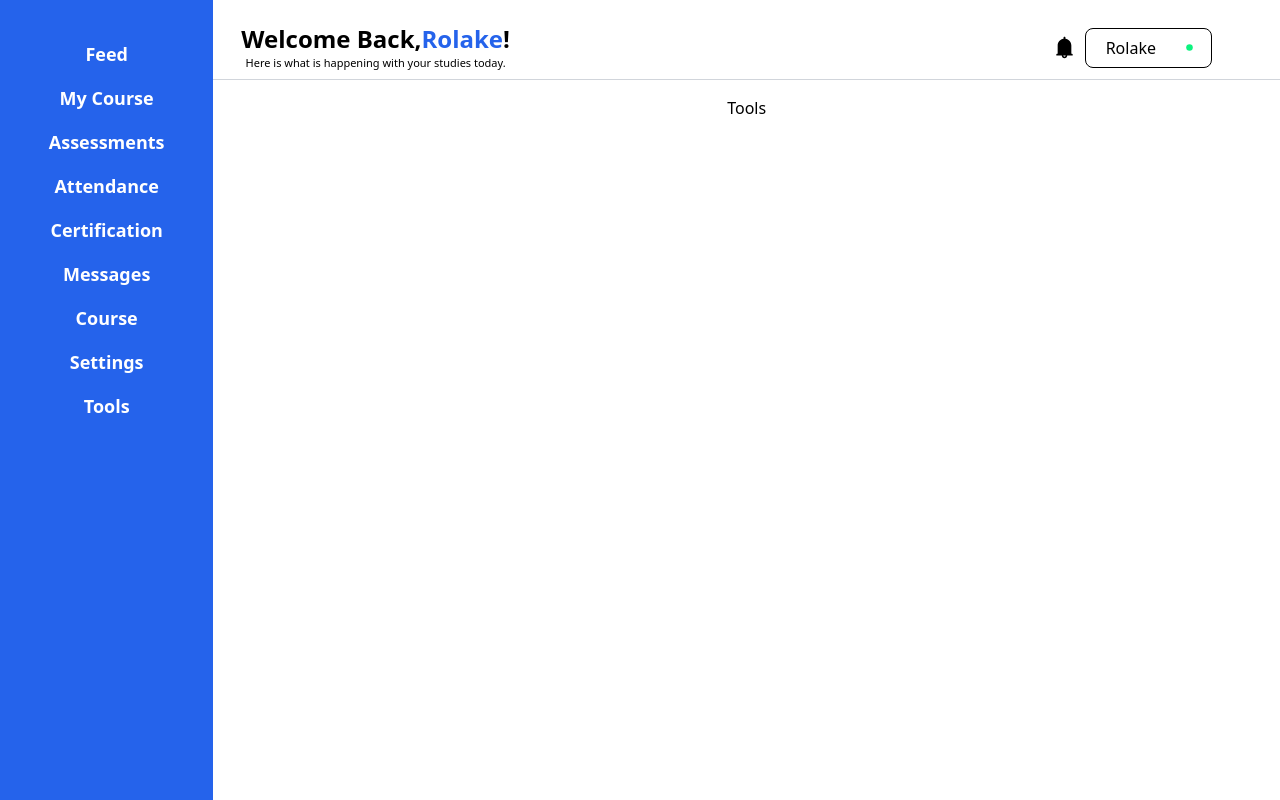
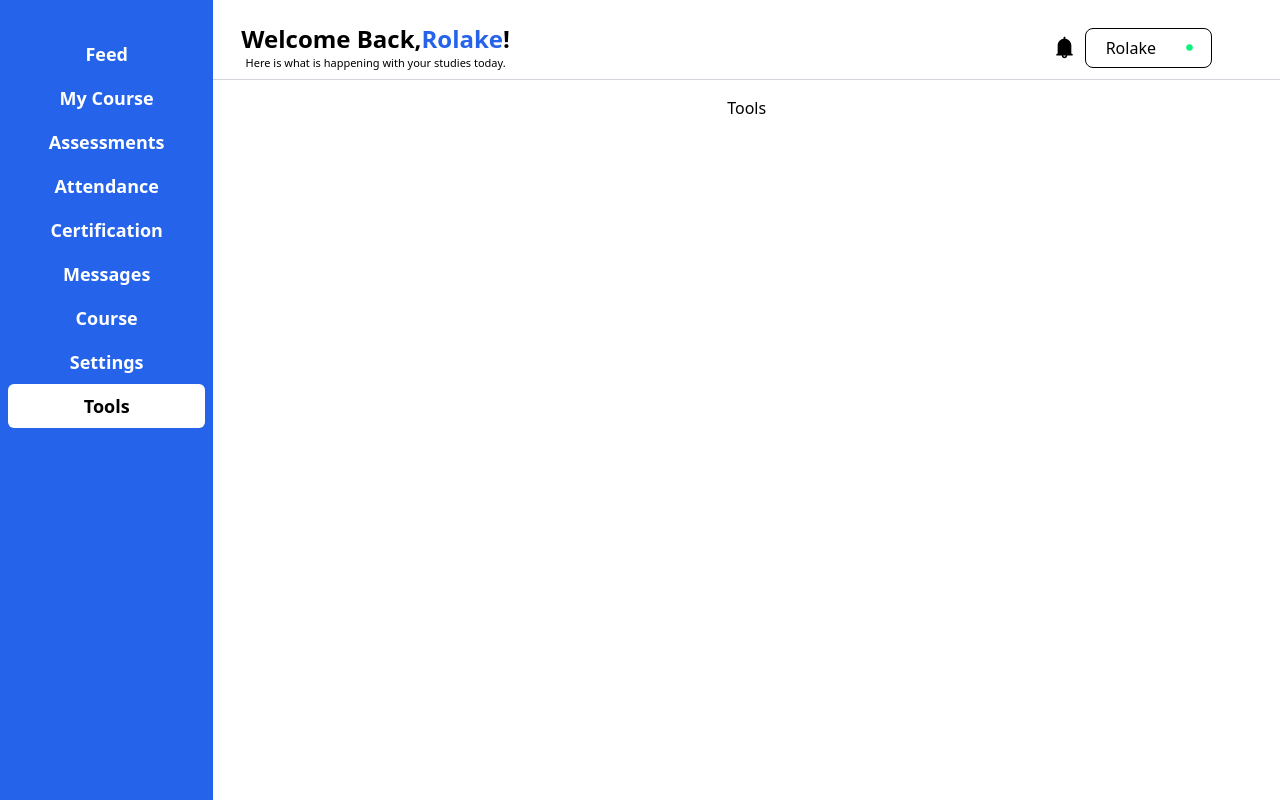
Before and after one commit to EduverseLabs/Frontend-code, a React (Create React App) app: page /tools in a window 1280 px wide. Built offline with nearby package versions, Linux system fonts and the light colour scheme.

Commit message:
added menu to the feature

```diff
--- a/src/DashBoard.tsx
+++ b/src/DashBoard.tsx
@@ -43,9 +43,14 @@ const DashBoard = () => {
                     <div className=' w-full h-full '>
                         <h1 className={`px-2 pt-6 text-2xl font-bold ${showHeading}`}>EduverseLabs</h1>
                         <ul className=" gap-2  my-6 w-full font-semibold">
+
                             {sideMenuData.map((item, index) => (
+
                                 <Link to={item.path} className=" ">
-                                    <li key={index} className="text-white  p-2 hover:bg-white hover:text-black cursor-pointer w-full rounded-md transition-colors">
+                                    <li key={index} className={` p-2 hover:bg-white hover:text-black cursor-pointer w-full rounded-md transition-colors  ${location.pathname === item.path
+                                        ? "bg-white text-black" // Active page
+                                        : "text-white hover:bg-white hover:text-black" // Inactive pages
+                                        }`} >
                                         <span className="text-lg">{item.name}</span>
                                     </li>
                                 </Link>
@@ -90,7 +95,7 @@ const DashBoard = () => {
                     <Outlet />
                     <div className=''>
                         {/* Notification dropdown */}
-                        <div className={`absolute right-0 -top-4 w-full h-full md:w-1/2 lg:w-1/3  rounded-lg shadow-lg border border-gray-200 z-50 bg-white ${openNotification ? 'block' : 'hidden'}`} ref={dropdownRef}>
+                        <div className={`absolute right-0 -top-4 w-full h-full md:w-1/2 lg:w-1/3  rounded-lg shadow-lg border border-gray-200 z-50 bg-white ${openNotification ? 'block' : 'hidden'} animate-bounce-right`} ref={dropdownRef}>
                             <Notification />
                         </div>
                     </div>
--- a/src/pages/DashBoardPages/Notification.tsx
+++ b/src/pages/DashBoardPages/Notification.tsx
@@ -38,7 +38,7 @@ const Notification = () => {
 
   return (
     <>
-        <div className='py-2 shadow-md rounded-lg w-full h-full mx-auto transition-all duration-500 delay-150'>
+        <div className='py-2 shadow-md rounded-lg w-full h-full mx-auto animate-bounce-in'>
             <div className='flex justify-between items-center '>
                 <div className='flex items-center px-2'>
                 <span><BsBellFill size={20}/></span>
--- a/tailwind.config.js
+++ b/tailwind.config.js
@@ -7,7 +7,19 @@ module.exports = {
     extend: {
       fontFamily: {
         poppins: ['Poppins', 'sans-serif'],
-      }
+      },
+      keyframes: {
+        "bounce-right": {
+          "0%":   { transform: "translateX(100%)", opacity: "0" },
+          "40%":  { transform: "translateX(-15px)", opacity: "1" },
+          "70%":  { transform: "translateX(8px)" },
+          "100%": { transform: "translateX(0)" },
+        },
+      },
+      animation: {
+        "bounce-right": "bounce-right 0.8s ease-out forwards",
+      },
+
     },
   },
   plugins: [
```
